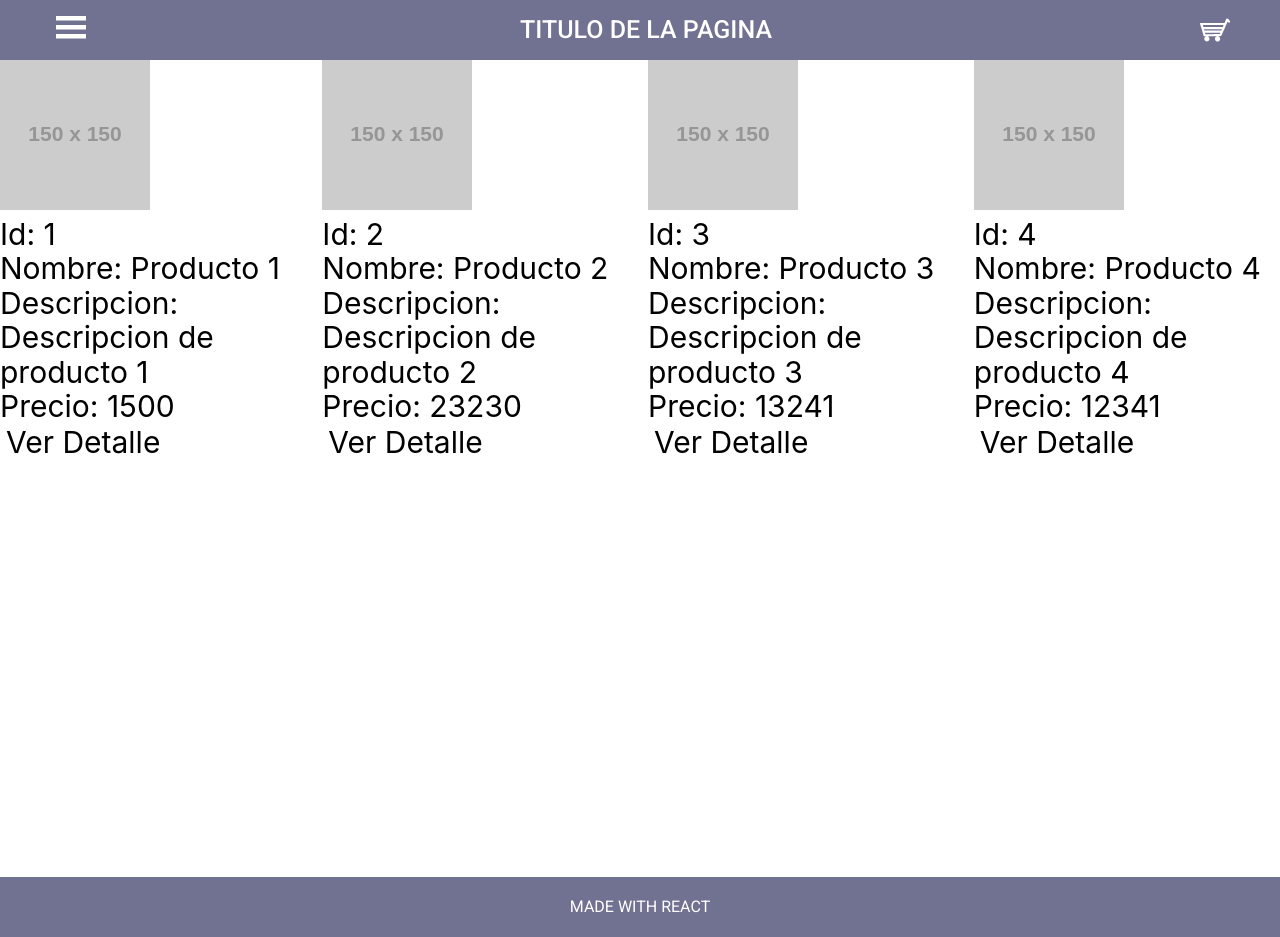
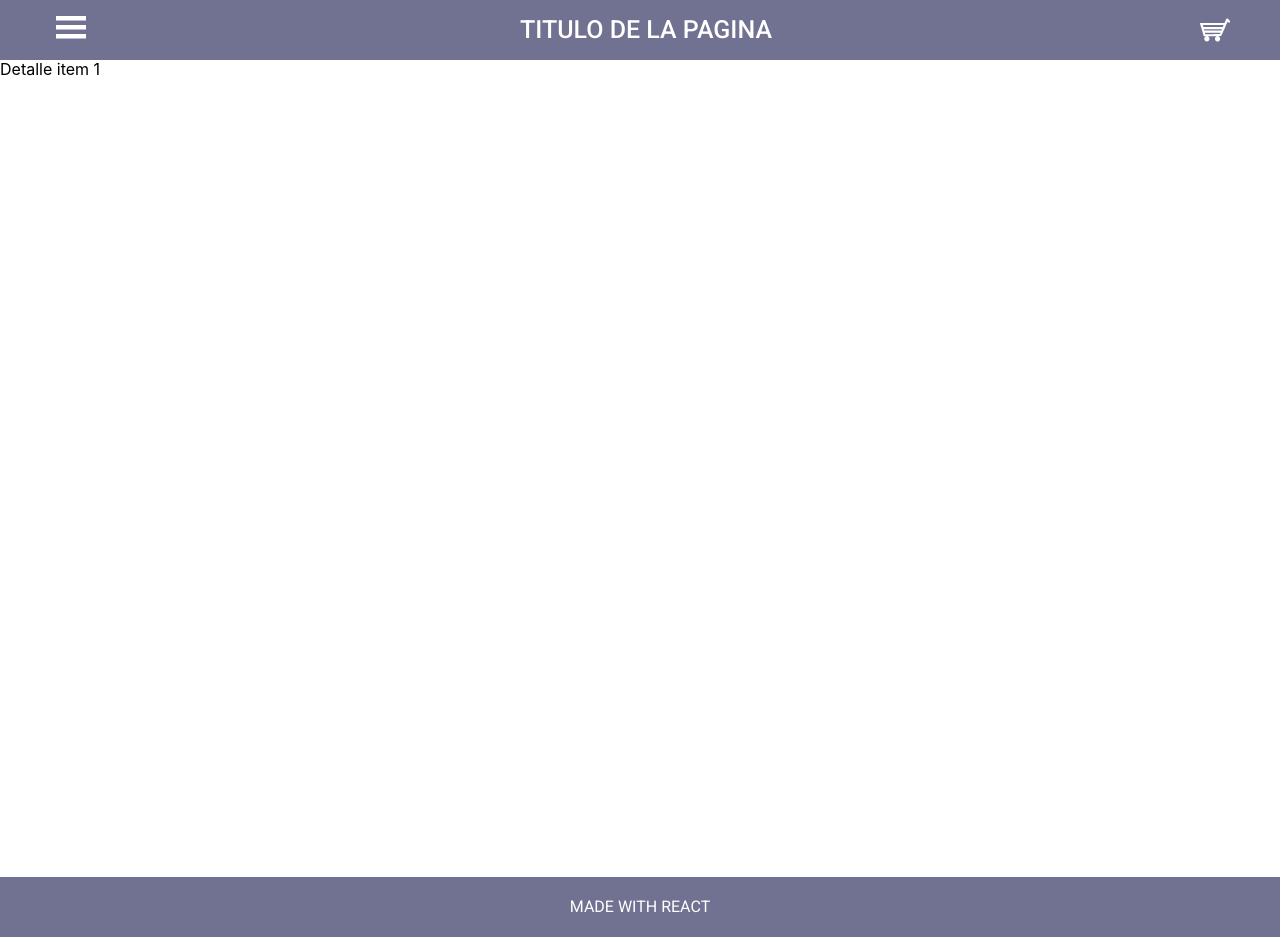
Before and after one commit to RamiroPrieto/tienda, a React (Create React App) app: page /detail/1 in a window 1280 px wide. Built offline with nearby package versions, Linux system fonts and the light colour scheme.

Commit message:
routing detaikl

```diff
--- a/package.json
+++ b/package.json
@@ -12,6 +12,7 @@
     "@types/react-dom": "^17.0.11",
     "react": "^17.0.2",
     "react-dom": "^17.0.2",
+    "react-router-dom": "^6.2.1",
     "react-scripts": "5.0.0",
     "typescript": "^4.5.5",
     "web-vitals": "^2.1.4"
--- a/src/App.css
+++ b/src/App.css
@@ -12,3 +12,7 @@
   display: flex;
   gap: 20px;
 }
+
+.link__detalle{
+  color: black;
+}
--- a/src/App.tsx
+++ b/src/App.tsx
@@ -1,5 +1,5 @@
 import React from 'react';
-import logo from './logo.svg';
+import { BrowserRouter, Route, Routes, Navigate } from 'react-router-dom';
 
 import './App.css';
 import './normalize.css';
@@ -7,17 +7,23 @@ import './normalize.css';
 import Header from './components/Header';
 import Footer from './components/Footer';
 import ItemListContainer from './components/ItemListContainer';
+import ItemDetail from './components/ItemDetail';
 
 
 function App() {
   return (
-    <div className="App">
-      <Header name="TITULO DE LA PAGINA"/>
-      <div className='body'>
-      <ItemListContainer mensaje="Pagina en progreso..."/>
+    <BrowserRouter>
+      <div className="App">
+        <Header name="TITULO DE LA PAGINA"/>
+        <div className='body'>
+          <Routes>
+            <Route path='/' element={ <ItemListContainer/> }/>
+            <Route path='/detail/:id' element={ <ItemDetail/> }/>
+          </Routes>
+        </div>
+        <Footer/>
       </div>
-      <Footer/>
-    </div>
+    </BrowserRouter>
   );
 }
 
--- a/src/components/Item.tsx
+++ b/src/components/Item.tsx
@@ -1,4 +1,5 @@
-import React from 'react';
+import React, { useEffect, useState } from 'react';
+import { Link, useParams } from 'react-router-dom';
 
 interface item{
     name: string;
@@ -9,7 +10,18 @@ interface item{
     image: string;
 }
 
+
+
 function Item(props : item) {
+
+  const params = useParams();
+  // console.log(params);
+
+  const [link, setLink] = useState("/detail");
+
+  useEffect( () => {
+    setLink(`/detail/${props.id}`);
+  })
 
   return (
 
@@ -19,7 +31,7 @@ function Item(props : item) {
         <div>Nombre: {props.name}</div>
         <div>Descripcion: {props.description}</div>
         <div>Precio: {props.price}</div>
-        <button>Ver Detalle</button>
+        <Link to={link} className='link__detalle'>Ver Detalle</Link>
     </div>
   );
 }
--- /dev/null
+++ b/src/components/ItemDetail.tsx
@@ -0,0 +1,17 @@
+import React from 'react';
+import { useParams } from 'react-router-dom';
+
+
+function ItemDetail() {
+
+  const { id } = useParams();
+
+
+  return (
+    <div className='itemDetail'>
+        Detalle item {id}
+    </div>
+  );
+}
+
+export default ItemDetail;
--- a/src/components/ItemListContainer.tsx
+++ b/src/components/ItemListContainer.tsx
@@ -3,24 +3,21 @@ import { useState } from 'react';
 import ItemList from './ItemList';
 
 
-interface props{
-    mensaje: string;
-}
 
-function ItemListContainer(props : props) {
+function ItemListContainer() {
 
-  const [ocultar, setOcultar] = useState(false);
+  const [ocultar, setOcultar] = useState(true);
 
 
-  const delay = new Promise( (resolve, reject) => {
-    setTimeout(() => {
-        resolve('Promesa resuelta');
-    }, 2000)
-  })
+  // const delay = new Promise( (resolve, reject) => {
+  //   setTimeout(() => {
+  //       resolve('Promesa resuelta');
+  //   }, 2000)
+  // })
 
-  delay.then( res =>{
-    setOcultar(true);
-  });
+  // delay.then( res =>{
+  //   setOcultar(true);
+  // });
 
   return (
     <div className='itemContainer'>
```
Also changed, not shown: 1 other file (tests, documents, lock files or other folders).
